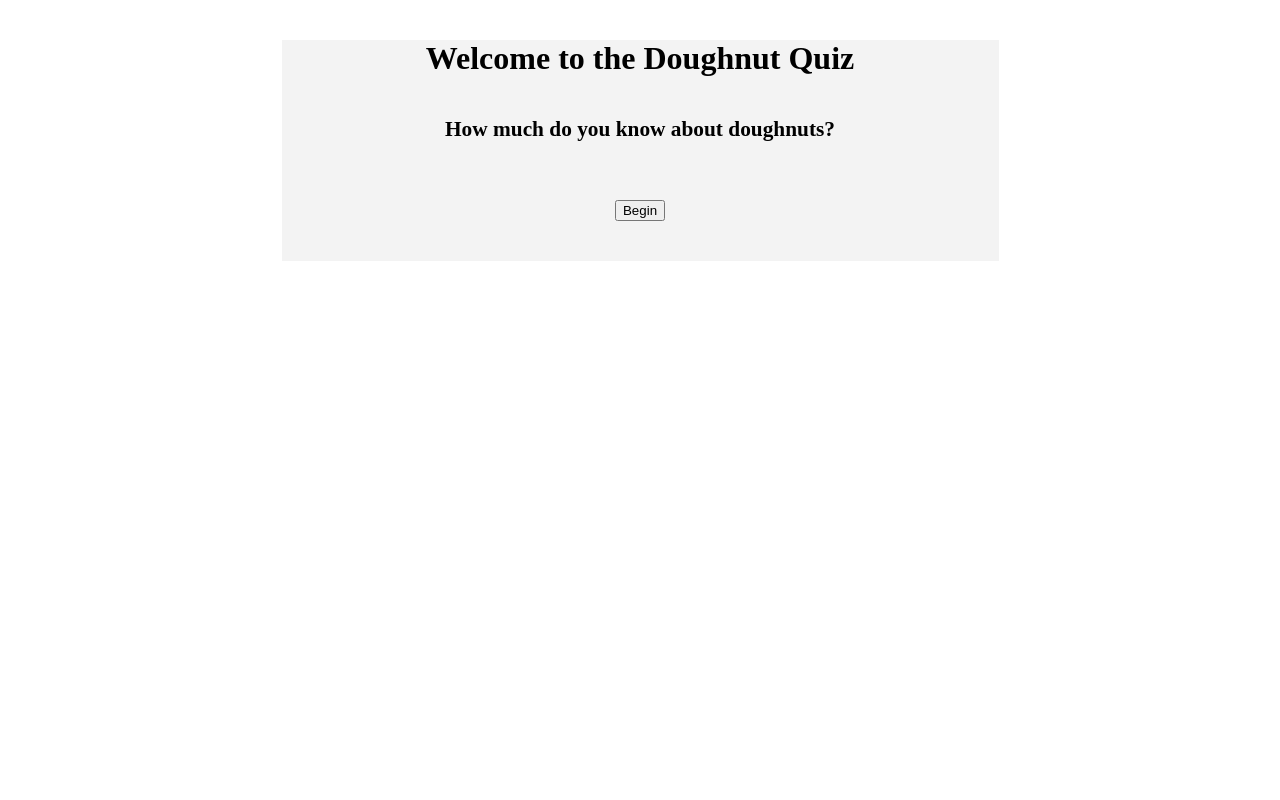
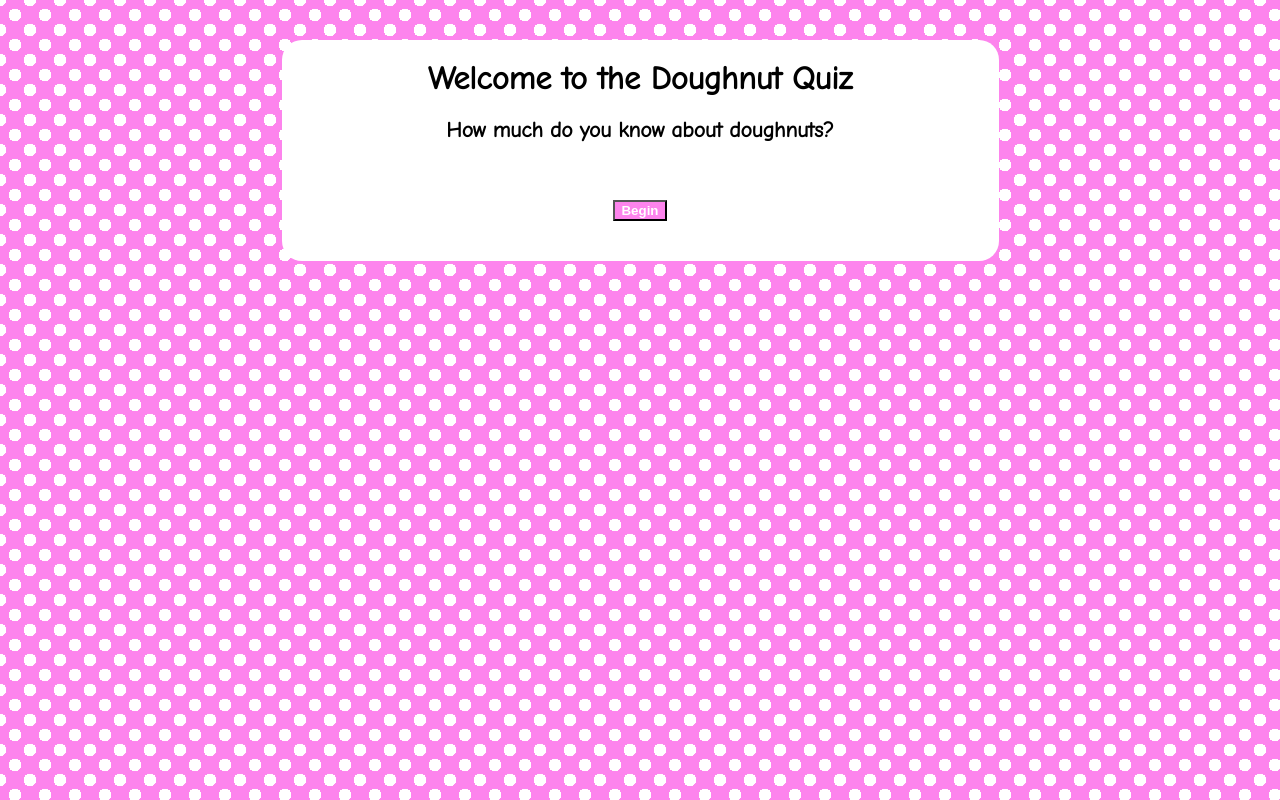
Before and after one commit to ricciardi13/quiz-app, a plain HTML site: page index.html in a window 1280 px wide. Drawn offline with nearby package versions, Linux system fonts and the light colour scheme.

Commit message:
Final changes made to CSS styles

```diff
--- a/index.html
+++ b/index.html
@@ -5,6 +5,7 @@
     <meta name="viewport" content="width=device-width, initial-scale=1.0">
     <title>Doughnut Quiz App</title>
     <link rel="stylesheet" href="main.css">
+    <link href="https://fonts.googleapis.com/css2?family=Comic+Neue&display=swap" rel="stylesheet">
 </head>
 <body>
     <form action="" class="quiz-app js-quiz-app">
--- a/main.css
+++ b/main.css
@@ -3,29 +3,41 @@
     text-align: center;
 }
 
+body {
+    background-color: #fd84ed;
+    background-image: radial-gradient(white 30%, transparent 0), radial-gradient(white 30%, transparent 0);
+    background-size: 30px 30px;
+    background-position: 0 0, 15px 15px;
+    font-family: "Comic Neue", cursive;
+}
+
 .quiz-app {
-    background-color: #F3F3F3;
+    background-color: white;
+    border-radius: 20px;
 }
 
 .quiz-app h1 {
     font-size: 24pt;
     margin-top: 40px;
+    padding-top: 20px;
 }
 
 .quiz-app h2 {
     font-size: 16pt;
-    margin-top: 40px;
+    margin-top: 20px;
 }
 
 .answer {
     font-size: 16t;
     margin-top: 40px;
-    background-color: #D1D1D1;
 }
 
 .submit {
     margin-top: 40px;
     margin-bottom: 40px;
+    background-color:  #fd84ed;
+    color: white;
+    font-weight: bold;
 }
 
 .selected {
```
